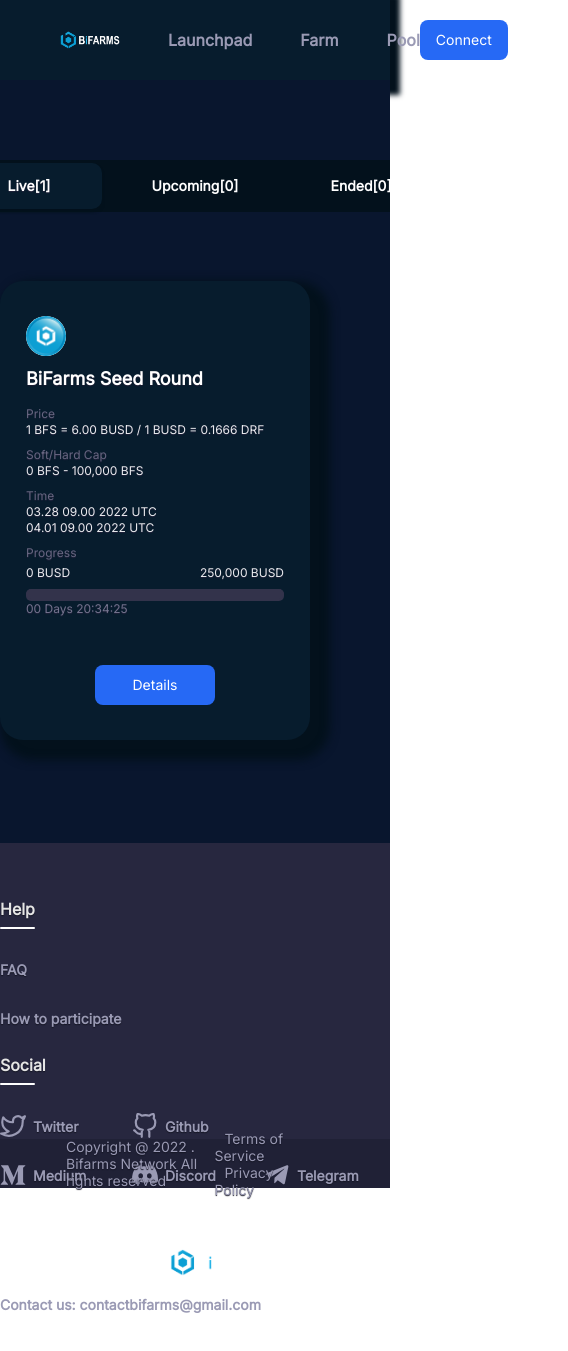
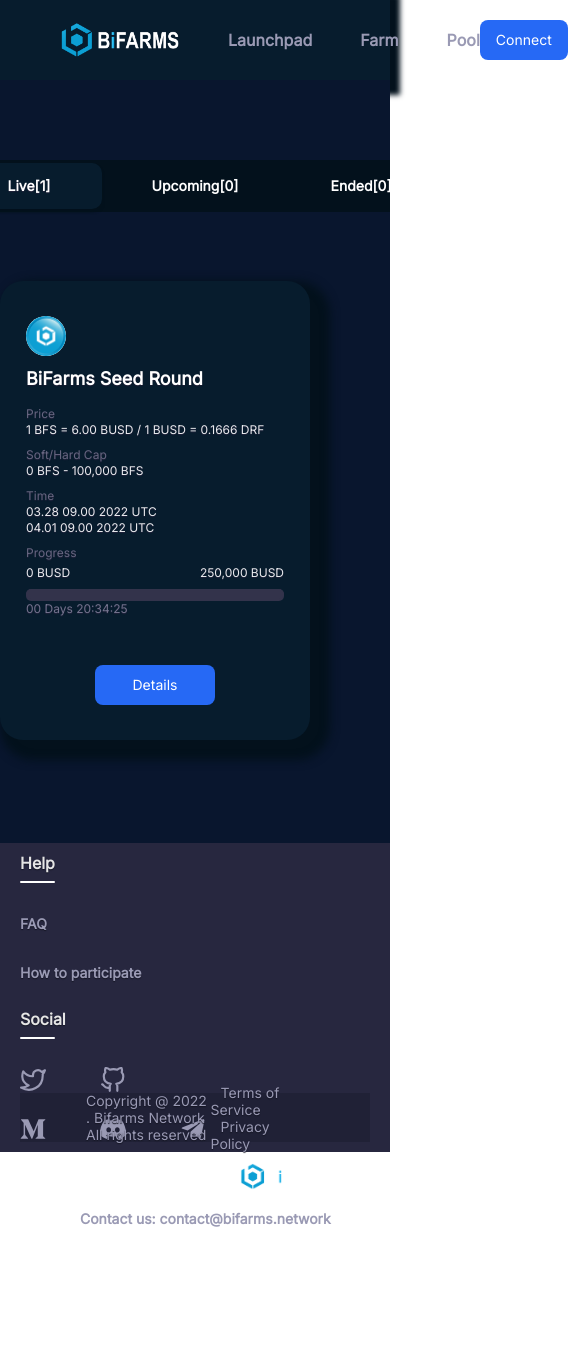
Before and after one commit to bifarmsnetwork/bifarms-dapp, a React (Create React App) app: page / in a window 390 px wide. Shown: the whole page, 568 px wide, since content can reach past the window. After the commit the page ends 1227 px from the top, so only its background shows below. Built offline with nearby package versions, Linux system fonts and the light colour scheme.

Commit message:
Fixed few mobile issues

```diff
--- a/src/App.css
+++ b/src/App.css
@@ -5,3 +5,11 @@
   font-family: 'Inter', sans-serif;
   /* background-color: #071C2D; */
 }
+
+@media screen and (max-width: 750px) {
+  #root {
+    width: auto;
+    margin: 0;
+  }
+
+}
--- a/src/components/Details/Details.jsx
+++ b/src/components/Details/Details.jsx
@@ -142,7 +142,7 @@
             </div>
             <div className="harvestDesc"></div>
           </div>
-          <div className="ido-container-right">
+          {/* <div className="ido-container-right">
             <div className="left">
               <img src={Logo} alt="" className="logo windmill" />
               <div>
@@ -179,7 +179,7 @@
               </div>
 
             </div>
-          </div>
+          </div> */}
         </div>
       </div>
       </div>
--- a/src/components/Footer/Footer.css
+++ b/src/components/Footer/Footer.css
@@ -131,3 +131,27 @@
     color: #9a9ab4;
     margin: 0 10px;
 }
+
+@media screen and (max-width:750px) {
+    .footer {
+        padding: 10px 20px ;
+        /* justify-content: space-around; */
+    }
+
+    .community-item {
+        width: 80px;
+    }
+    .community-item span {
+        display: none;
+    }
+
+    .contact-us {
+        height: 60px;
+        /* margin: auto 50px; */
+    }
+    .contact {
+        padding-left: 60px ;
+        justify-content: center;
+        align-items: center;
+    }
+}
--- a/src/components/Footer/Footer.jsx
+++ b/src/components/Footer/Footer.jsx
@@ -52,7 +52,7 @@
                 <div>
                 <div className="contact-us">
                             <img src={Logo} alt="" />
-                            <div className="contact"> Contact us: contactbifarms@gmail.com</div>
+                            <div className="contact"> Contact us: contact@bifarms.network</div>
 
 
                     </div>
--- a/src/components/Navbar/Navbar.css
+++ b/src/components/Navbar/Navbar.css
@@ -24,7 +24,7 @@
 }
 
 .header-left-logo {
-    width: 60px;
+    width: 120px;
     cursor: pointer;
 }
 
@@ -85,3 +85,17 @@
     cursor: pointer;
     position: relative;
     margin-right: 22px; */
+
+/* @media screen and (max-width: 1000px) {
+    .header {
+        height: 1.03rem;
+        box-shadow: 0 0.03rem 0.06rem 0 #1b1c30;
+    }
+    .header-container {
+        padding: 0 0.2rem;
+        max-width: 7.5rem;
+    }
+    .header-left-logo {
+        width: 1.45rem;
+    }
+} */
```
